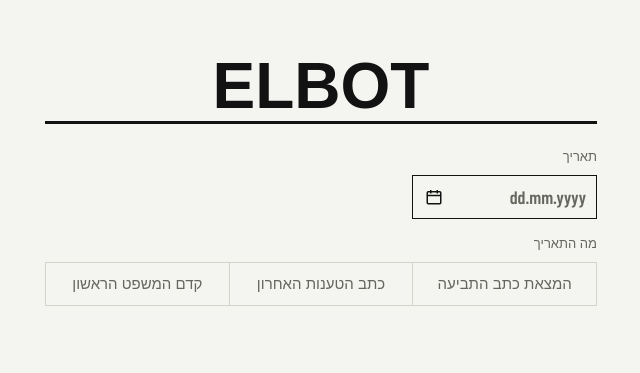
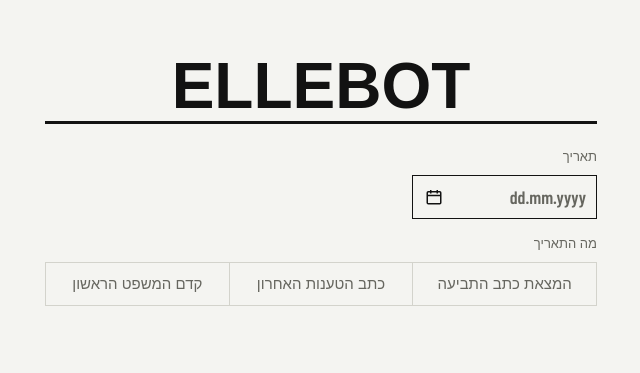
Before and after one commit to benhasdai/ELBOT, a plain HTML site: page index.html in a window 1280 px wide. Shown: the whole page, without its empty margins (319-959 px from the left). Drawn offline with nearby package versions, Linux system fonts and the light colour scheme; a web font is replaced by a local one.

Commit message:
Rename the title to ELLEBOT

```diff
--- a/index.html
+++ b/index.html
@@ -3,7 +3,7 @@
 <head>
 <meta charset="utf-8">
 <meta name="viewport" content="width=device-width, initial-scale=1">
-<title>ELBOT</title>
+<title>ELLEBOT</title>
 <link rel="preconnect" href="https://fonts.googleapis.com">
 <link rel="stylesheet" href="https://fonts.googleapis.com/css2?family=Karantina:wght@700&family=Barlow+Condensed:wght@600&family=IBM+Plex+Sans+Hebrew:wght@400;700&display=swap">
 <style>
@@ -126,7 +126,7 @@
 </head>
 <body>
 <main>
-  <h1>ELBOT</h1>
+  <h1>ELLEBOT</h1>
 
   <form class="ask" onsubmit="return false">
     <div class="field">
```
Also changed, not shown: 1 other file.
